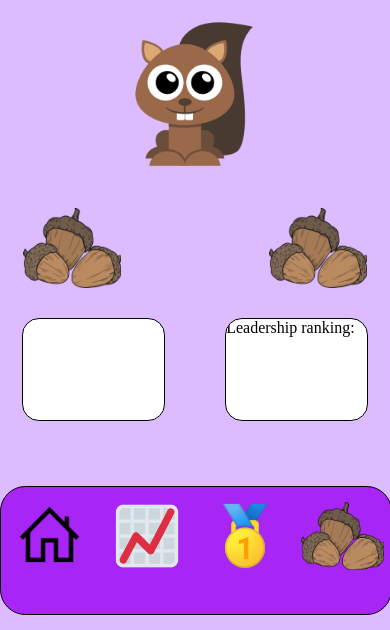
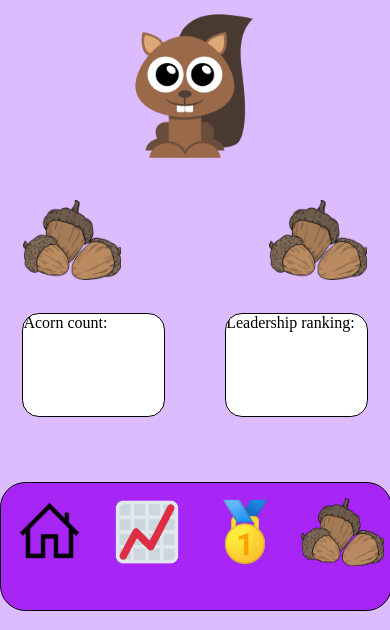
Before and after one commit to M-Chan/Athena-Hack-Oct-2022, a plain HTML site: page index.html in a window 390 px wide. Shown: the part 214-844 px from the top of the page. Drawn offline with Linux system fonts and the light colour scheme.

Commit message:
added content

```diff
--- a/index.html
+++ b/index.html
@@ -18,7 +18,10 @@
     <div class="acorn1"><div class="acornImage"></div></div>
     <div class="acorn2"><div class="acornImage"></div></div>
 
-    <div class="statsBox boxLeft"></div>
+    <div class="statsBox boxLeft">
+        <div class="top">Acorn count:</div>
+        <div class="bottom"></div>
+    </div>
     <div class="statsBox boxRight">
         Leadership ranking:
     </div>
--- a/styles/dashboardStyles.css
+++ b/styles/dashboardStyles.css
@@ -22,7 +22,7 @@ html, body {
 
         display: grid;
         grid-template-columns: 33vw 34vw 33vw;
-        grid-template-rows: 17vh 8vh 23vh 15vh 20vh 13vh;
+        grid-template-rows: 16vh 8vh 23vh 15.5vh 20vh 13vh;
     }
 
     .hamburg{
```
